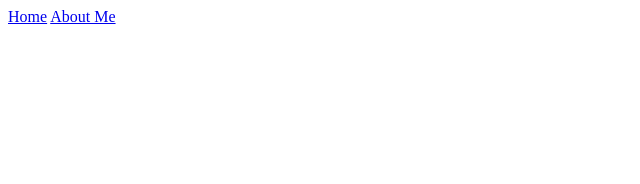
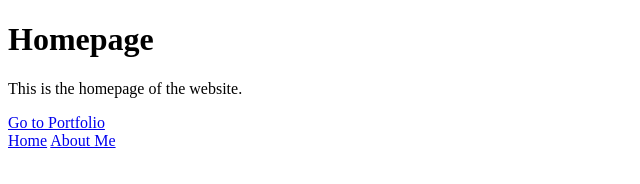
Before and after one commit to 12345amu/git-example, a plain HTML site: page homepage.html in a window 1280 px wide. Shown: the whole page, without its empty margins (0-640 px from the left). Drawn offline with Linux system fonts and the light colour scheme.

Commit message:
updated the homepage with repository

```diff
--- a/homepage.html
+++ b/homepage.html
@@ -4,6 +4,11 @@
     <meta charset="UTF-8">
     <meta name="viewport" content="width=device-width, initial-scale=1.0">
     <title>Document</title>
+    <main>
+        <h1>Homepage</h1>
+        <p>This is the homepage of the website.</p>
+        <a href="index.html">Go to Portfolio</a>
+    </main>
 </head>
 <body>
     <nav>
```
